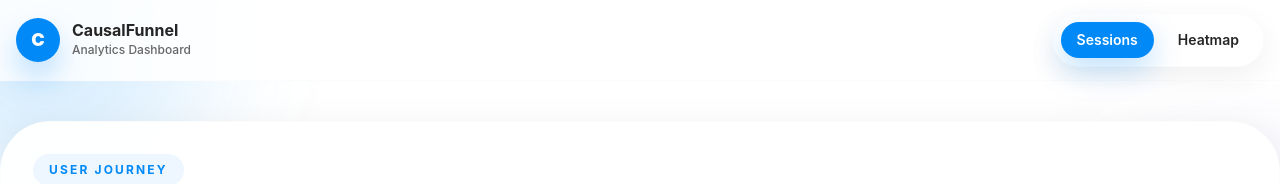
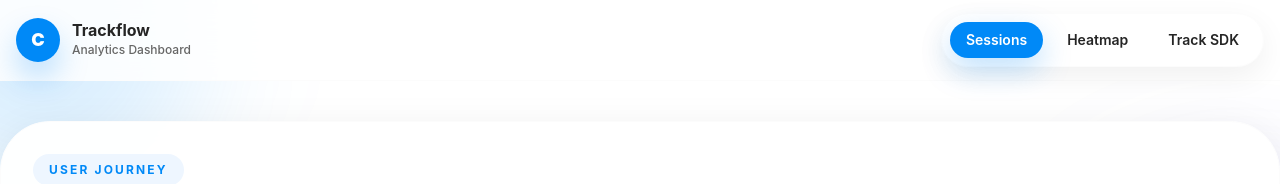
Before and after one commit to Rohit03022006/trackflow, a React (Vite) app in the folder frontend/: page / in a window 1280 px wide. Shown: the top 184 px of the page. Built offline with nearby package versions, Linux system fonts and the light colour scheme; no server answers.

Commit message:
Update Navbar component with new links and branding

```diff
--- a/frontend/src/components/Navbar.jsx
+++ b/frontend/src/components/Navbar.jsx
@@ -19,7 +19,7 @@ export default function Navbar() {
 
           <div>
             <p className="text-base font-bold leading-none text-text">
-              CausalFunnel
+              Trackflow
             </p>
             <p className="mt-1 text-xs font-medium text-text-secondary">
               Analytics Dashboard
@@ -31,9 +31,19 @@ export default function Navbar() {
           <NavLink to="/" className={linkClass}>
             Sessions
           </NavLink>
+
           <NavLink to="/heatmap" className={linkClass}>
             Heatmap
           </NavLink>
+
+          <a
+            href="/demo.html"
+            target="_blank"
+            rel="noopener noreferrer"
+            className="rounded-full px-4 py-2 text-sm font-semibold text-text transition hover:bg-[#eef6ff] hover:text-primary"
+          >
+            Track SDK
+          </a>
         </nav>
       </div>
     </header>
```
